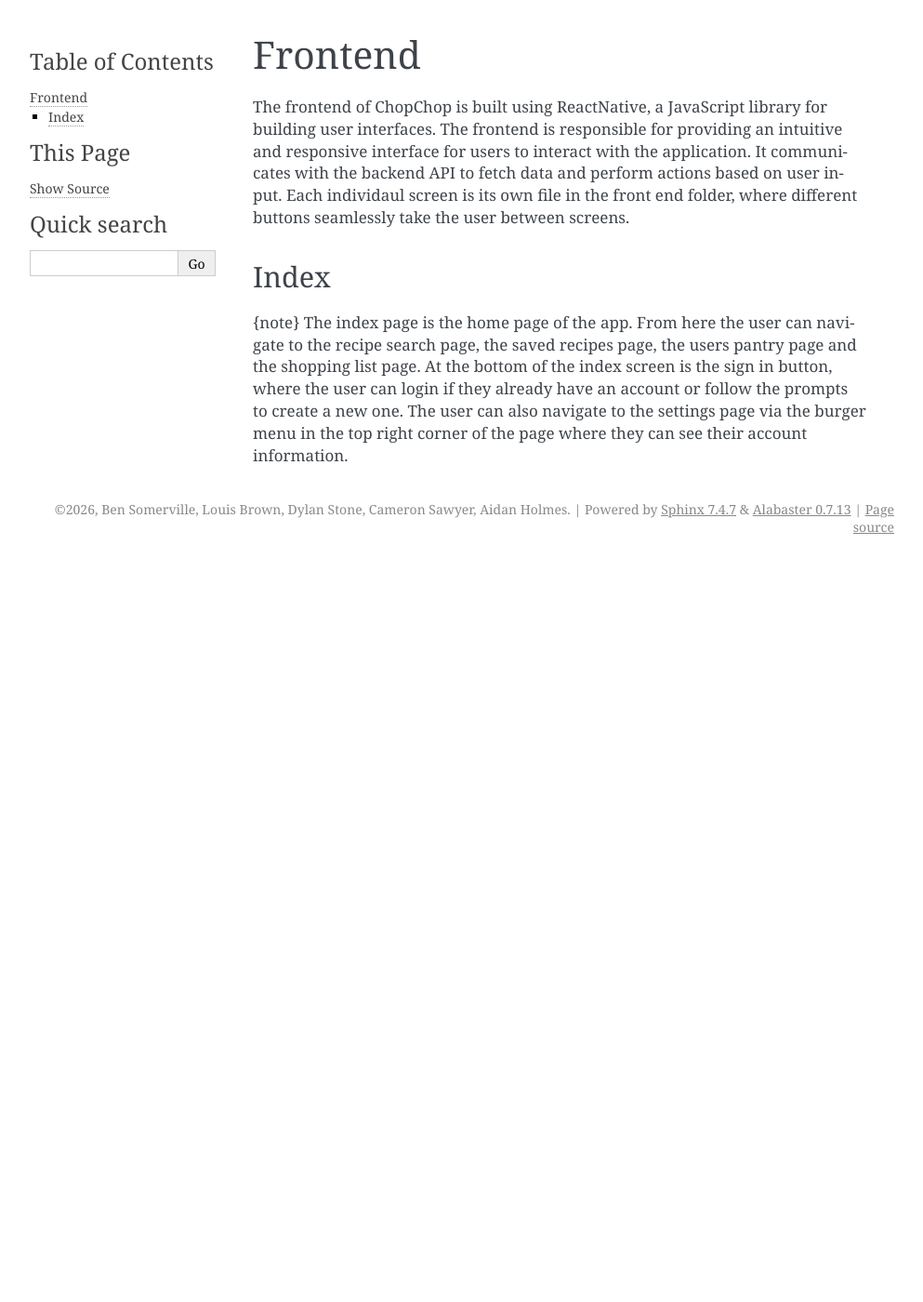
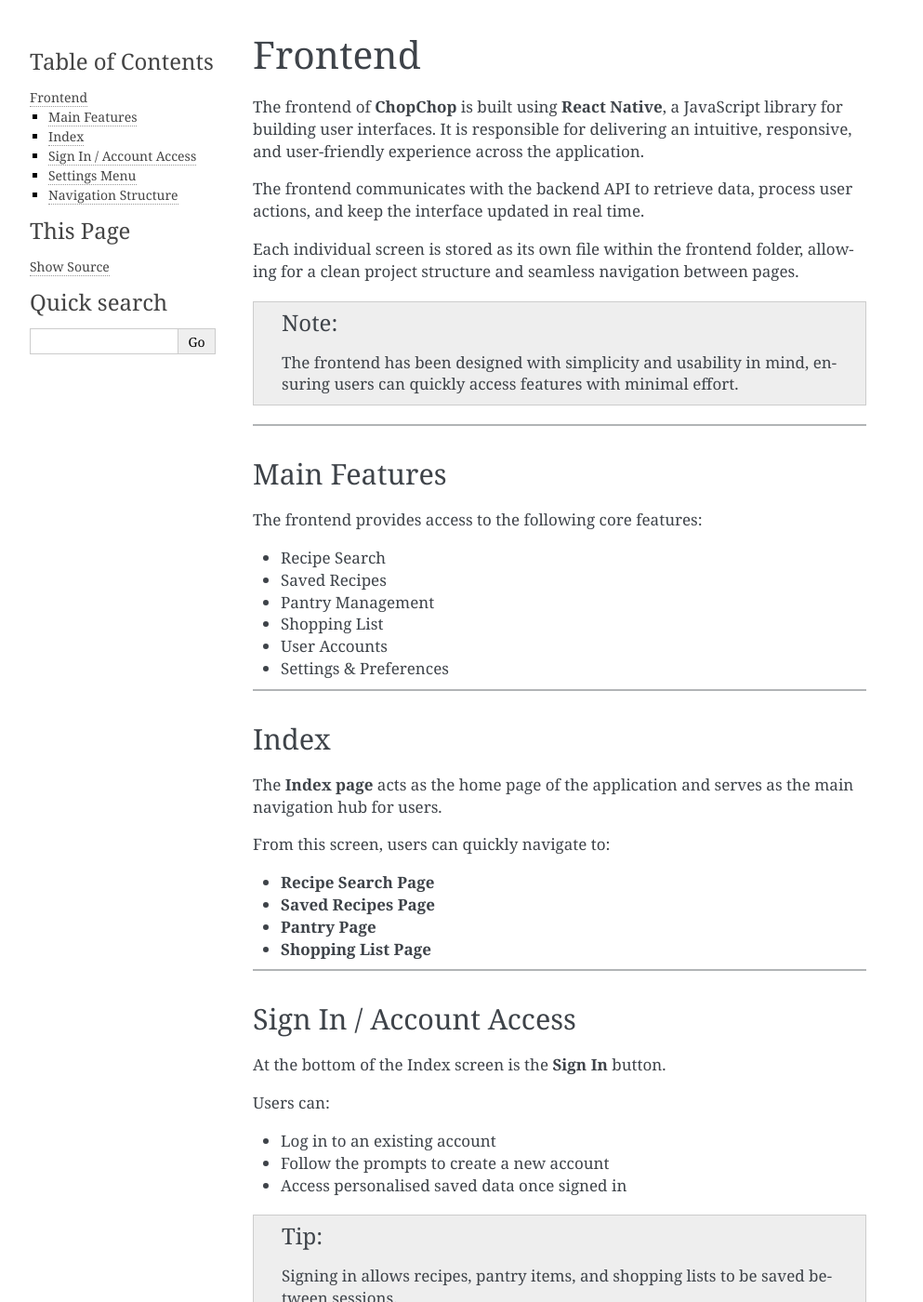
Before and after one commit to SETaP-UoP-5a-ChopChop/Chop_Chop_Documentation, a Sphinx documentation site: the page built from docs/source/frontend.rst, in a window 1280 px wide and 1400 px high. Shown: the whole window at 93% size, without its empty margins (148-1141 px from the left). Built offline with Sphinx 7.4.7, drawn with Linux system fonts in a browser that asks for light colours; pages that are not in the unit, such as notebooks, are missing from menus; some of the changed text lies outside the part shown.

Commit message:
More on frontend

```diff
--- a/docs/source/frontend.rst
+++ b/docs/source/frontend.rst
@@ -1,12 +1,84 @@
 Frontend
 ====================
 
-The frontend of ChopChop is built using ReactNative, a JavaScript library for building user interfaces. The frontend is responsible for providing an intuitive and responsive interface for users to interact with the application. It communicates with the backend API to fetch data and perform actions based on user input.
-Each individaul screen is its own file in the front end folder, where different buttons seamlessly take the user between screens.
+The frontend of **ChopChop** is built using **React Native**, a JavaScript library for building user interfaces. It is responsible for delivering an intuitive, responsive, and user-friendly experience across the application.
+
+The frontend communicates with the backend API to retrieve data, process user actions, and keep the interface updated in real time.
+
+Each individual screen is stored as its own file within the frontend folder, allowing for a clean project structure and seamless navigation between pages.
+
+.. note::
+
+   The frontend has been designed with simplicity and usability in mind, ensuring users can quickly access features with minimal effort.
+
+-----------------------------------
+
+Main Features
+-------------
+
+The frontend provides access to the following core features:
+
+- Recipe Search
+- Saved Recipes
+- Pantry Management
+- Shopping List
+- User Accounts
+- Settings & Preferences
+
+-----------------------------------
 
 Index
 ------
 
-{note} The index page is the home page of the app. From here the user can navigate to the recipe search page, the saved recipes page, the users pantry page and the shopping list page.
-At the bottom of the index screen is the sign in button, where the user can login if they already have an account or follow the prompts to create a new one.
-The user can also navigate to the settings page via the burger menu in the top right corner of the page where they can see their account information.
+The **Index page** acts as the home page of the application and serves as the main navigation hub for users.
+
+From this screen, users can quickly navigate to:
+
+- **Recipe Search Page**
+- **Saved Recipes Page**
+- **Pantry Page**
+- **Shopping List Page**
+
+-----------------------------------
+
+Sign In / Account Access
+------------------------
+
+At the bottom of the Index screen is the **Sign In** button.
+
+Users can:
+
+- Log in to an existing account
+- Follow the prompts to create a new account
+- Access personalised saved data once signed in
+
+.. tip::
+
+   Signing in allows recipes, pantry items, and shopping lists to be saved between sessions.
+
+-----------------------------------
+
+Settings Menu
+-------------
+
+Users can also navigate to the **Settings Page** via the burger menu located in the top-right corner of the screen.
+
+From the settings page, users are able to:
+
+- View account information
+- Manage preferences
+- Update profile settings
+- Access additional app options
+
+.. warning::
+
+   Some account features may require the user to be signed in first.
+
+-----------------------------------
+
+Navigation Structure
+--------------------
+
+The app uses smooth screen-to-screen navigation, allowing users to move quickly between pages using buttons and menu options.
+
+This creates a fast and responsive mobile experience consistent with modern app design.
```
